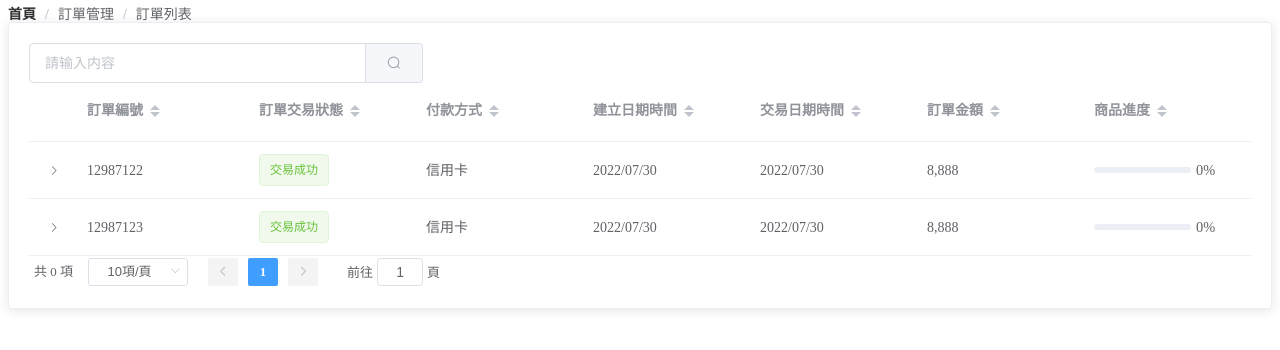
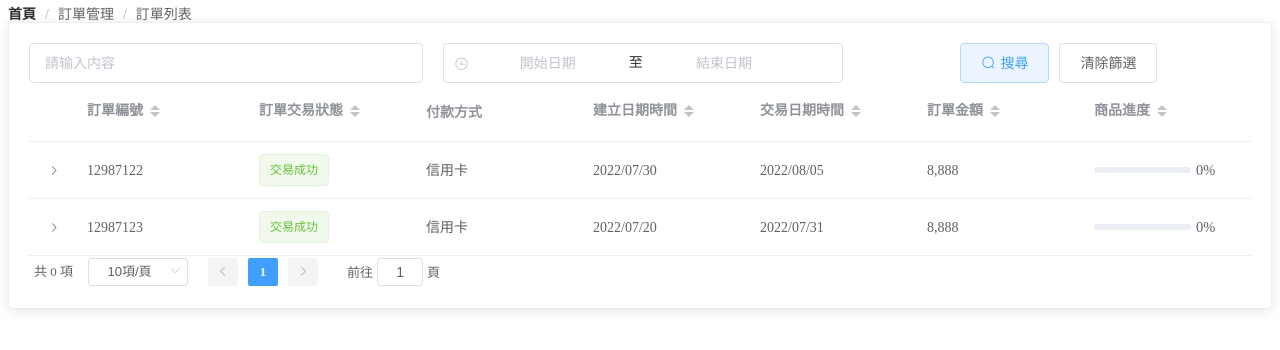
Before and after one commit to chengeyi/Preorder, a Vue app: page / in a window 1280 px wide. Shown: the top 350 px of the page. Built offline with nearby package versions, Linux system fonts and the light colour scheme.

Commit message:
20220809畫面調整、時間篩選、加入客製化css

```diff
--- a/src/App.vue
+++ b/src/App.vue
@@ -21,5 +21,25 @@ export default {
 </script>
 
 <style>
+.ml-3{
+  margin-left: 12px;
+}
+.ml-5{
+  margin-left: 30px;
+}
+.mr-3{
+  margin-right: 12px;
+}
+.mr-5{
+  margin-right: 30px;
+}
+.mb-3{
+  margin-bottom: 12px;
+}
+
+.w-100{
+  width: 100% !important;
+}
+
 
 </style>
--- a/src/components/OrderList2.vue
+++ b/src/components/OrderList2.vue
@@ -6,13 +6,25 @@
       <el-breadcrumb-item>訂單管理</el-breadcrumb-item>
       <el-breadcrumb-item>訂單列表</el-breadcrumb-item>
     </el-breadcrumb>
-
     <el-card>
       <el-row :gutter="20">
         <el-col :span="8">
-          <el-input placeholder="請输入内容" clearable v-model="search">
-            <el-button slot="append" icon="el-icon-search"></el-button>
+          <el-input placeholder="請输入内容" v-model="searchText">
+            <!-- <el-button slot="append" icon="el-icon-search"></el-button> -->
           </el-input>
+        </el-col>
+        <el-col :span="10">
+          <el-date-picker
+            v-model="searchTime"
+            type="datetimerange"
+            range-separator="至"
+            start-placeholder="開始日期"
+            end-placeholder="結束日期">
+          </el-date-picker>
+        </el-col>
+        <el-col :span="6">
+          <el-button @click="filterData" icon="el-icon-search" type="primary" plain>搜尋</el-button>
+          <el-button @click="filterReset" plain>清除篩選</el-button>
         </el-col>
       </el-row>
 
@@ -25,24 +37,30 @@
       <el-table :data="newTableData" style="width: 100%">
         <el-table-column type="expand">
           <template slot-scope="props">
-            <el-descriptions title="訂單明細">
-            <el-descriptions-item label="訂單編號">{{ props.row.orderNumber }}</el-descriptions-item
-            >
+            <el-descriptions title="訂單明細" class="mb-3 ml-5 mr-5">
+              <el-descriptions-item label="訂單編號">
+                {{ props.row.orderNumber }}
+              </el-descriptions-item>
               <el-descriptions-item label="訂單交易狀態">
-                <el-tag
+                <el-tag size="small"
                         :type="props.row.txnStatus === '交易成功' ? 'success' : 'success'"
                         disable-transitions>{{props.row.txnStatus}}
                 </el-tag>
               </el-descriptions-item>
-            <el-descriptions-item label="付款方式">{{ props.row.payType }}</el-descriptions-item>
+              <el-descriptions-item label="付款方式">
+                {{ props.row.payType }}
+              </el-descriptions-item>
               <el-descriptions-item label="建立日期時間">
-                <el-tag size="small">{{ props.row.crtDateTime }}</el-tag>
+                {{ props.row.crtDateTime }}
               </el-descriptions-item>
-            <el-descriptions-item label="訂單金額">{{ props.row.txnDateTime }}</el-descriptions-item>
+              <el-descriptions-item label="訂單金額">
+                {{ props.row.txnAmt }}
+              </el-descriptions-item>
             </el-descriptions>
           </template>
         </el-table-column>
-        <el-table-column sortable label="訂單編號" prop="orderNumber"> </el-table-column>
+
+        <el-table-column sortable label="訂單編號" prop="orderNumber"></el-table-column>
         <el-table-column sortable label="訂單交易狀態" prop="txnStatus">
             <template slot-scope="scope">
                 <el-tag
@@ -51,7 +69,7 @@
                 </el-tag>
             </template>
         </el-table-column>
-        <el-table-column sortable label="付款方式" prop="payType"> </el-table-column>
+        <el-table-column label="付款方式" prop="payType"> </el-table-column>
         <el-table-column sortable label="建立日期時間" prop="crtDateTime"> </el-table-column>
         <el-table-column sortable label="交易日期時間" prop="txnDateTime"> </el-table-column>
         <el-table-column sortable label="訂單金額" prop="txnAmt"> </el-table-column>
@@ -63,8 +81,6 @@
       </el-table>
       <!-- 分頁 -->
       <el-pagination
-        @size-change="handleSizeChange"
-        @current-change="handleCurrentChange"
         :current-page="queryInfo.pagenum"
         :page-sizes="[5, 10, 15, 20]"
         :page-size="queryInfo.pagesize"
@@ -90,14 +106,18 @@
   margin-bottom: 0;
   width: 50%;
 }
+
+
 </style>
 
 <script>
 export default {
   data() {
     return {
-      search: '',
-      newTableData:[
+      searchText: '',
+      searchTime: '',
+      newTableData:[],
+      data:[
           {
             txnDir:'Response 銀行端填入',
             storeId:'兆豐銀行所核發之收款方編號',
@@ -110,7 +130,7 @@ export default {
             txnStatus:'交易成功',
             payType:'信用卡',
             crtDateTime:'2022/07/30',
-            txnDateTime:'2022/07/30',
+            txnDateTime:'2022/08/05',
             txnAmt:'8,888',
           },
           {
@@ -124,52 +144,9 @@ export default {
             txnSeqno:'2022020201233',
             txnStatus:'交易成功',
             payType:'信用卡',
-            crtDateTime:'2022/07/30',
-            txnDateTime:'2022/07/30',
+            crtDateTime:'2022/07/20',
+            txnDateTime:'2022/07/31',
             txnAmt:'8,888',
-          },
-      ],
-      tableData: [
-        {
-          id: "12987122",
-          name: "好滋好味鸡蛋仔",
-          category: "江浙小吃、小吃零食",
-          desc: "荷兰优质淡奶，奶香浓而不腻",
-          address: "上海市普陀区真北路",
-          shop: "王小虎夫妻店",
-          shopId: "10333",
-          percentage: 10,
-          customColor: "#409eff",
-        },
-        {
-          id: "12987123",
-          name: "好滋好味鸡蛋仔",
-          category: "江浙小吃、小吃零食",
-          desc: "荷兰优质淡奶，奶香浓而不腻",
-          address: "上海市普陀区真北路",
-          shop: "王小虎夫妻店",
-          shopId: "10333",
-          percentage: 20,
-        },
-        {
-          id: "12987125",
-          name: "好滋好味鸡蛋仔",
-          category: "江浙小吃、小吃零食",
-          desc: "荷兰优质淡奶，奶香浓而不腻",
-          address: "上海市普陀区真北路",
-          shop: "王小虎夫妻店",
-          shopId: "10333",
-          percentage: 30,
-        },
-        {
-          id: "12987126",
-          name: "好滋好味鸡蛋仔",
-          category: "江浙小吃、小吃零食",
-          desc: "荷兰优质淡奶，奶香浓而不腻",
-          address: "上海市普陀区真北路",
-          shop: "王小虎夫妻店",
-          shopId: "10333",
-          percentage: 40,
           },
       ],
       //   customColor: '#409eff',
@@ -204,8 +181,26 @@ export default {
       progressInfo: [],
     };
   },
+  created(){
+    this.filterReset();
+  },
   methods:{
-
+    filterData(){
+      let filterResult = JSON.parse(JSON.stringify(this.data));
+      if(this.searchTime){
+        let startTime = this.searchTime[0]
+        let endTime = this.searchTime[1]
+        filterResult = filterResult.filter(item => {
+          return startTime <= new Date(item.crtDateTime) && new Date(item.txnDateTime) <= endTime
+        })
+      }
+      this.newTableData = filterResult;
+    },
+    filterReset(){
+      this.newTableData = JSON.parse(JSON.stringify(this.data));
+      this.searchText = '';
+      this.searchTime = '';
+    },
   }
 };
 </script>
--- a/src/main.js
+++ b/src/main.js
@@ -5,12 +5,14 @@ import App from './App.vue'
 import ElementUI from 'element-ui'
 import 'element-ui/lib/theme-chalk/index.css'
 import locale from 'element-ui/lib/locale/lang/zh-TW'
+import CollapseTransition from 'element-ui/lib/transitions/collapse-transition';
 
 //引入Vuex
 import store from './store/index'
 
 Vue.config.productionTip = false
 Vue.use(ElementUI, { locale });
+Vue.component(CollapseTransition.name, CollapseTransition)
 
 new Vue({
   render: h => h(App),
```
Lines whose indentation alone changed are shown as unchanged.
